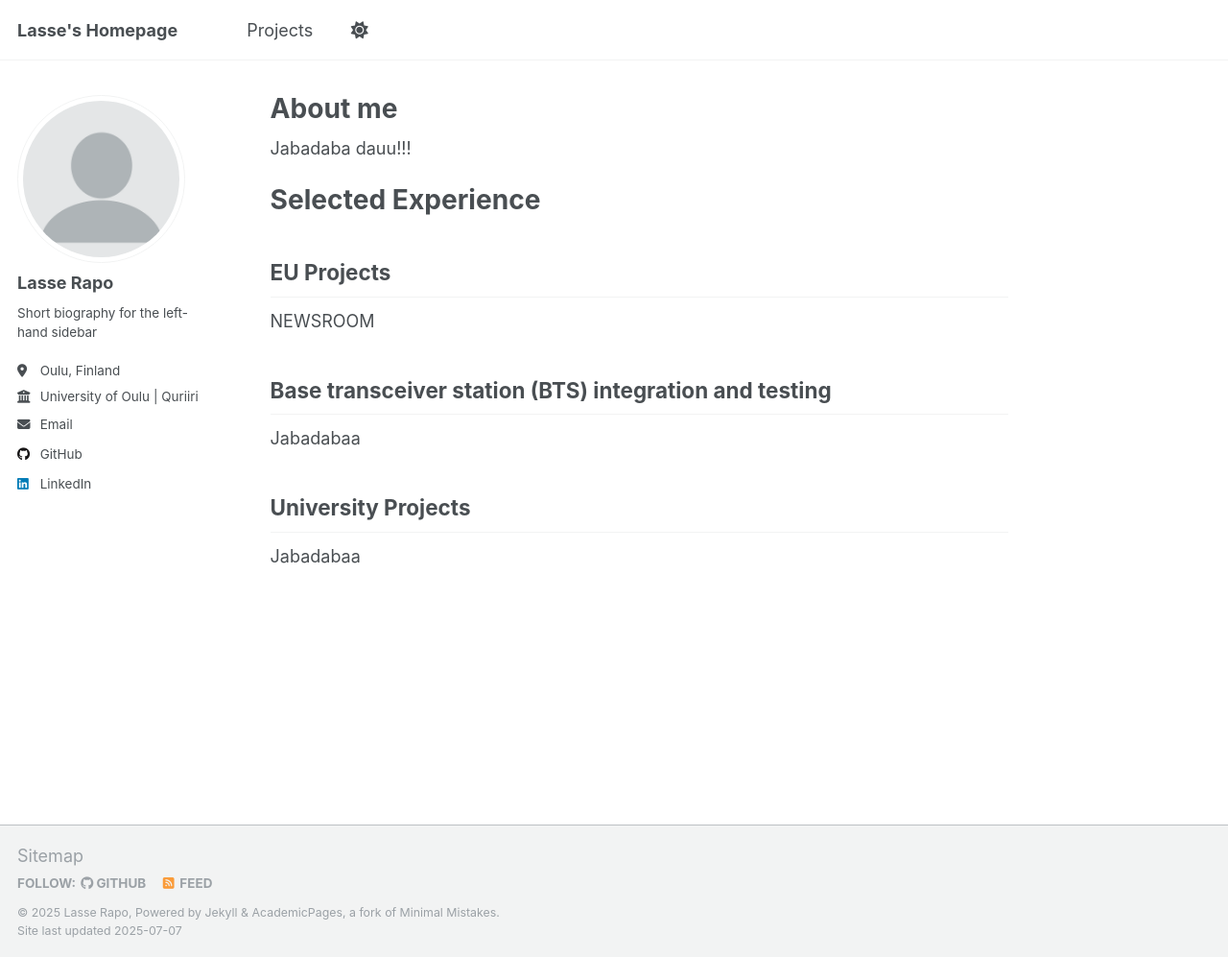
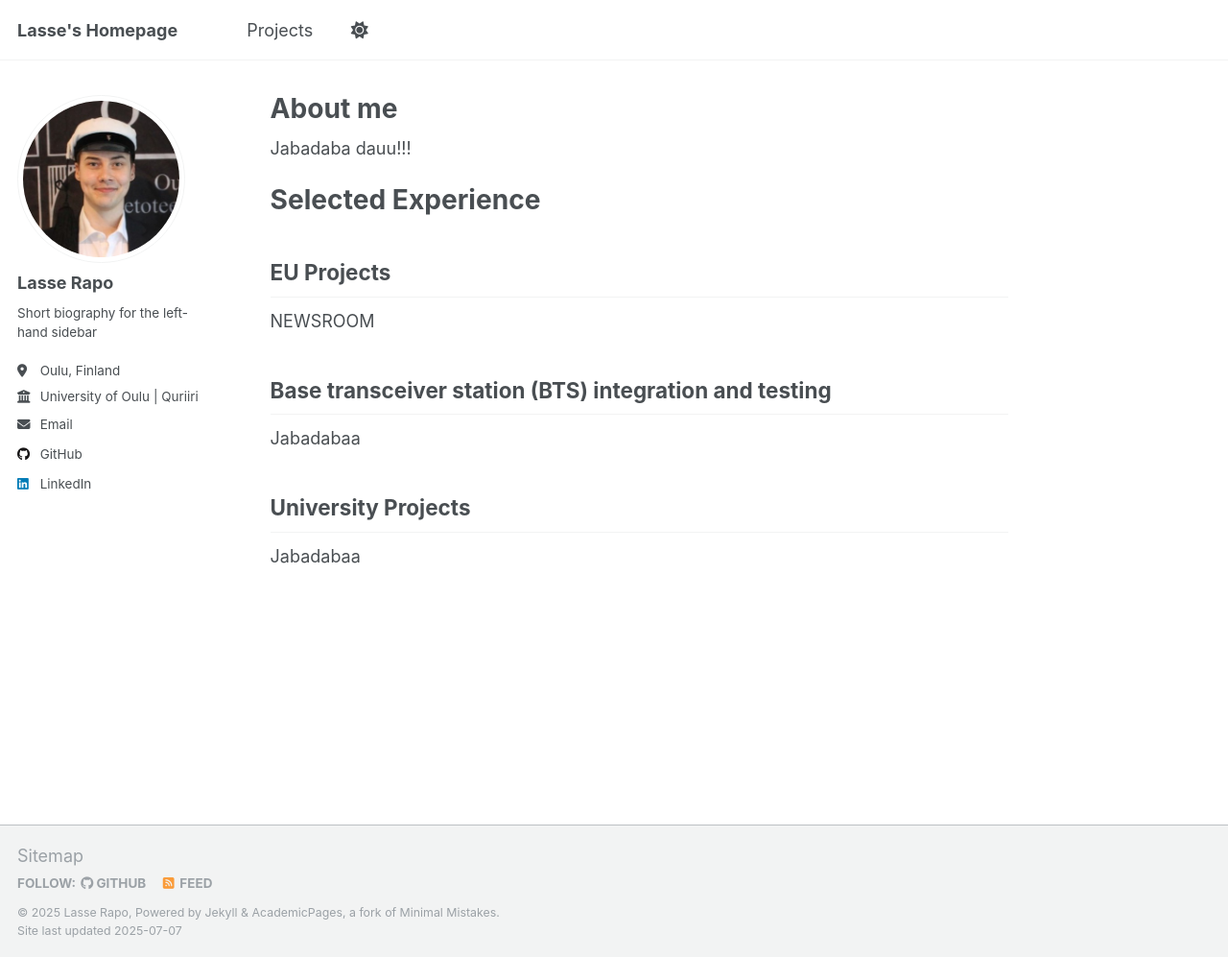
Before and after one commit to LasseRapo/lasserapo.github.io, a Jekyll site: the page built from _pages/about.md, in a window 1280 px wide and 997 px high. Shown: the whole window at 96% size. Built offline with Jekyll 4.4.1, drawn with Linux system fonts in a browser that asks for light colours; a script that is not in the unit is left out.

Commit message:
Update _config.yml

```diff
--- a/_config.yml
+++ b/_config.yml
@@ -22,7 +22,7 @@ repository               : "LasseRapo/lasserapo.github.io"
 #               Additional customization can be done by editing /_includes/author-profile.html
 author:
   # Biographic information
-  avatar           : "profile.png"
+  avatar           : "lasse.jpg"
   name             : "Lasse Rapo"
   pronouns         : # example: "she/her"
   bio              : "Short biography for the left-hand sidebar"
```
